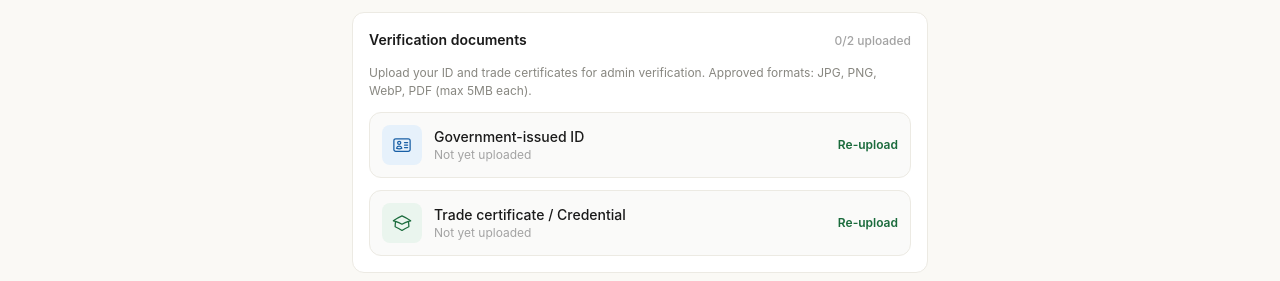
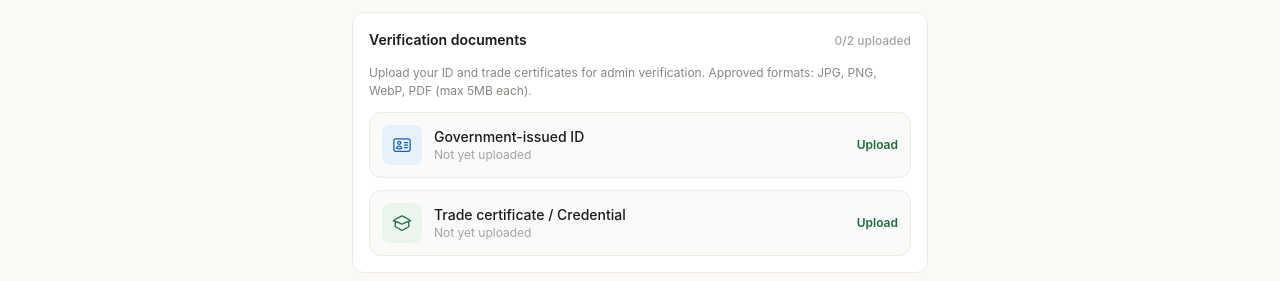
Before and after one commit to Missking001/SabiPro, a Next.js app in the folder apps/web/: page /provider/profile in a window 1280 px wide. Shown: the part 1160-1441 px from the top of the page. Built offline with nearby package versions, Linux system fonts and the light colour scheme; no server answers.

Commit message:
fix: show Upload when no doc, Re-upload when doc exists

```diff
--- a/apps/web/app/provider/profile/page.tsx
+++ b/apps/web/app/provider/profile/page.tsx
@@ -513,7 +513,7 @@ export default function ProviderProfilePage() {
                   onClick={() => idInputRef.current?.click()}
                   className="text-xs font-semibold text-primary-base hover:text-primary-hover disabled:opacity-50 flex-shrink-0"
                 >
-                  {uploadingDocument === 'ID' ? 'Uploading...' : 'Re-upload'}
+                  {uploadingDocument === 'ID' ? 'Uploading...' : idDocUrl ? 'Re-upload' : 'Upload'}
                 </button>
               </div>
 
@@ -563,7 +563,7 @@ export default function ProviderProfilePage() {
                   onClick={() => credentialInputRef.current?.click()}
                   className="text-xs font-semibold text-primary-base hover:text-primary-hover disabled:opacity-50 flex-shrink-0"
                 >
-                  {uploadingDocument === 'Credential' ? 'Uploading...' : 'Re-upload'}
+                  {uploadingDocument === 'Credential' ? 'Uploading...' : credentialDocUrl ? 'Re-upload' : 'Upload'}
                 </button>
               </div>
             </div>
```
